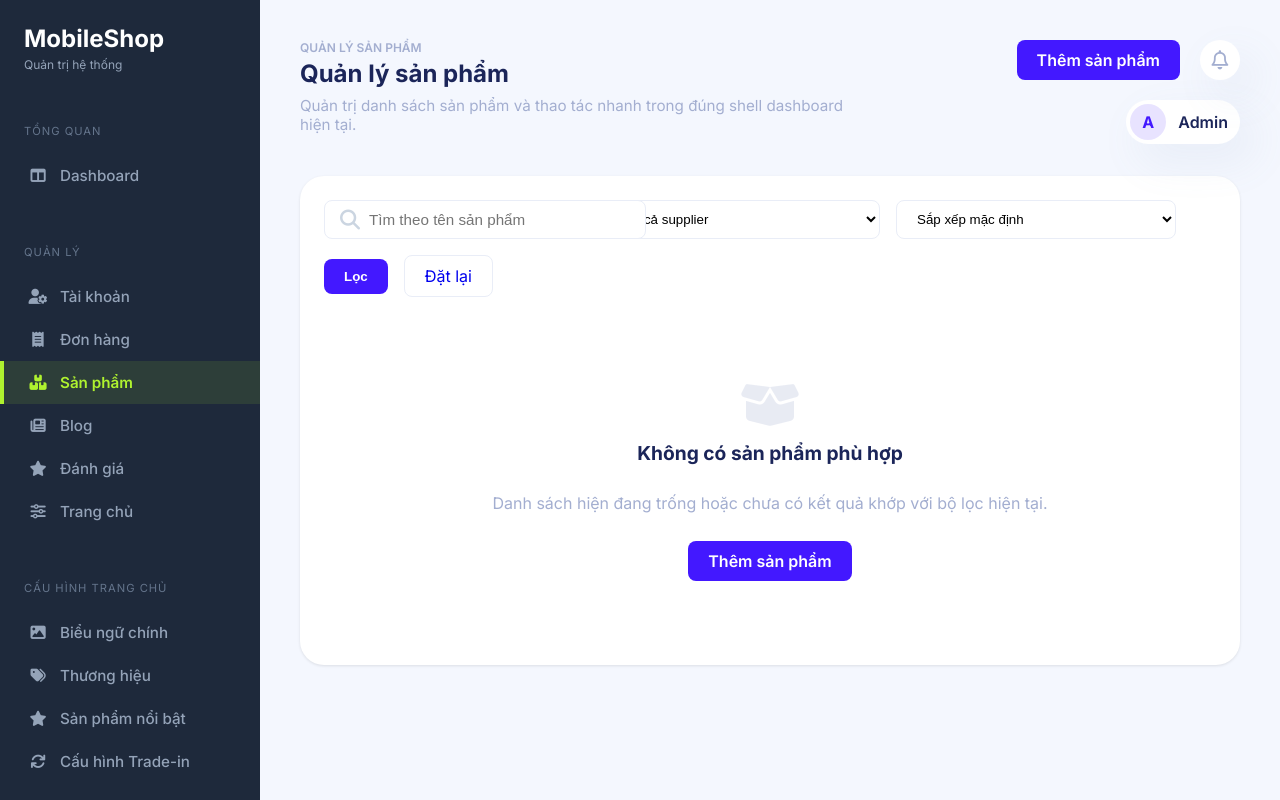
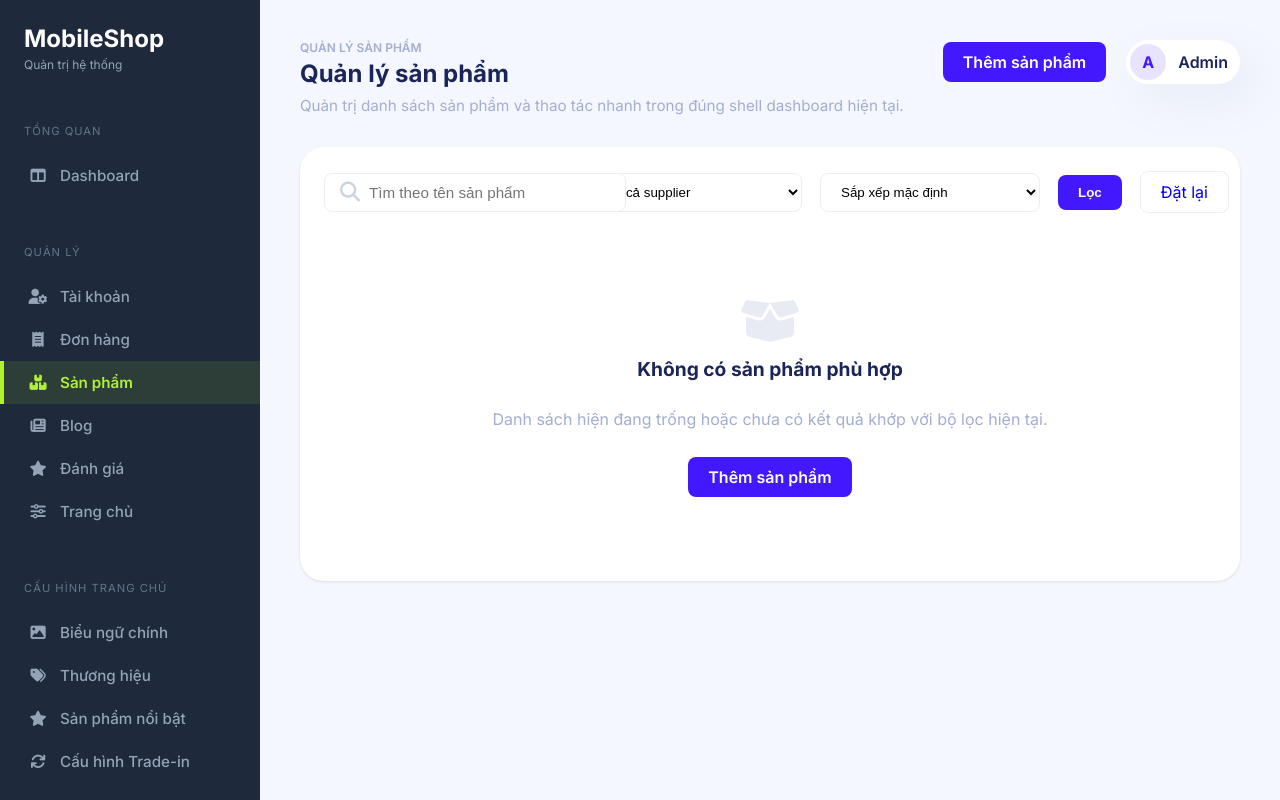
Before and after one commit to cuongnmhe181490/MobileShop_SWP391, a Java web app: page /product-image in a window 1280 px wide. Run offline with Tomcat 11, a stand-in JSP engine, Linux system fonts and the light colour scheme; data that the repository does not hold is empty; database files in the repository are not loaded.

Commit message:
fix admin product layout and storefront session behavior

```diff
--- a/nbproject/private/private.properties
+++ b/nbproject/private/private.properties
@@ -1,7 +1,7 @@
-deploy.ant.properties.file=C:\\Users\\Admin\\AppData\\Roaming\\NetBeans\\17\\tomcat101.properties
+deploy.ant.properties.file=C:\\Users\\Nguyen Cuong\\AppData\\Roaming\\NetBeans\\17\\tomcat101.properties
 j2ee.server.home=C:/Program Files/Apache Software Foundation/Tomcat 10.1
 j2ee.server.instance=tomcat101:home=C:\\Program Files\\Apache Software Foundation\\Tomcat 10.1
 javac.debug=true
 javadoc.preview=true
 selected.browser=default
-user.properties.file=C:\\Users\\Admin\\AppData\\Roaming\\NetBeans\\17\\build.properties
+user.properties.file=C:\\Users\\Nguyen Cuong\\AppData\\Roaming\\NetBeans\\17\\build.properties
--- a/src/java/config/DBContext.java
+++ b/src/java/config/DBContext.java
@@ -12,7 +12,7 @@
     if (instance == null || instance.trim().isEmpty()) {
         url = "jdbc:sqlserver://" + serverName + ":" + portNumber + ";databaseName=" + dbName;
     } else {
-        url = "jdbc:sqlserver://" + serverName + ":" + portNumber + "\\" + instance + ";databaseName=" + dbName;
+        url = "jdbc:sqlserver://" + serverName + "\\" + instance + ":" + portNumber + ";databaseName=" + dbName;
     }
     // Thêm dấu ; đảm bảo ngăn cách các tham số
     url += ";encrypt=true;trustServerCertificate=true;loginTimeout=30;";
@@ -22,12 +22,12 @@
 }
 
     private final String serverName = readSetting("DB_SERVER", "localhost");
-    private final String dbName = readSetting("DB_NAME", "MOBILESHOP_DEM08"
+    private final String dbName = readSetting("DB_NAME", "MOBILESHOP_DEM05"
             + "");
     private final String portNumber = readSetting("DB_PORT", "1433");
     private final String instance = readSetting("DB_INSTANCE", "");
     private final String userID = readSetting("DB_USER", "sa");
-    private final String password = readSetting("DB_PASSWORD", "diep1611");
+    private final String password = readSetting("DB_PASSWORD", "sa");
 
     private String readSetting(String key, String defaultValue) {
         String value = System.getenv(key);
--- a/web/WEB-INF/jspf/storefront/header.jspf
+++ b/web/WEB-INF/jspf/storefront/header.jspf
@@ -23,7 +23,6 @@
         </nav>
 
         <div class="store-actions">
-            <a class="pill-link" href="${ctx}/product">Tìm</a>
             <a class="pill-link pill-link--cart" href="${ctx}/cart">Giỏ hàng <span class="cart-badge">${cartSize}</span></a>
             <c:if test="${sessionScope.acc != null}">
                 <a class="pill-link" href="${ctx}/profile" style="text-decoration: none;">${sessionScope.acc.name}</a>
--- a/web/admin/editProduct.jsp
+++ b/web/admin/editProduct.jsp
@@ -73,7 +73,6 @@
                 </div>
                 <div class="header-actions">
                     <a href="${ctx}/admin/products" class="btn-outline" style="text-decoration: none;">Quay lại</a>
-                    <div class="notification"><i class="fa-regular fa-bell"></i></div>
                     <div class="user-profile">
                         <div class="avatar">${sessionScope.acc != null ? sessionScope.acc.name.substring(0,1).toUpperCase() : "A"}</div>
                         <span style="font-weight: 600;">${sessionScope.acc != null ? sessionScope.acc.name : "Admin"}</span>
--- a/web/admin/product-manage.jsp
+++ b/web/admin/product-manage.jsp
@@ -72,7 +72,6 @@
                 </div>
                 <div class="header-actions">
                     <a href="${pageContext.request.contextPath}/admin/products?service=addProduct" class="btn-primary" style="text-decoration: none;">Thêm sản phẩm</a>
-                    <div class="notification"><i class="fa-regular fa-bell"></i></div>
                     <div class="user-profile">
                         <div class="avatar">${sessionScope.acc != null ? sessionScope.acc.name.substring(0,1).toUpperCase() : "A"}</div>
                         <span style="font-weight: 600;">${sessionScope.acc != null ? sessionScope.acc.name : "Admin"}</span>
--- a/web/css/admin-custom.css
+++ b/web/css/admin-custom.css
@@ -319,16 +319,16 @@
 
 .product-filter-bar {
     display: flex;
-    flex-wrap: wrap;
+    flex-wrap: nowrap;
     align-items: center;
-    gap: 16px;
+    gap: 18px;
 }
 
 .product-search-wrap {
     position: relative;
-    flex: 0 1 260px;
-    min-width: 220px;
-    max-width: 360px;
+    flex: 0 0 240px;
+    min-width: 240px;
+    max-width: 240px;
 }
 
 .product-search-wrap i {
@@ -350,13 +350,17 @@
 }
 
 .product-filter-select {
-    flex: 0 0 280px;
-    min-width: 280px;
+    flex: 0 0 220px;
+    min-width: 220px;
 }
 
 .product-filter-bar .btn-primary,
 .product-filter-bar .btn-outline {
     flex: 0 0 auto;
+}
+
+.product-filter-bar > * {
+    min-width: 0;
 }
 
 .product-admin-table th {
@@ -398,18 +402,20 @@
 
 .product-action-group {
     display: flex;
-    flex-wrap: wrap;
+    flex-wrap: nowrap;
     gap: 8px;
     justify-content: flex-end;
+    align-items: center;
 }
 
 .product-action-btn {
-    min-width: 64px;
-    padding: 8px 14px;
+    min-width: 52px;
+    padding: 8px 12px;
     border-radius: 16px;
     font-size: 0.9rem;
     text-align: center;
     text-decoration: none;
+    white-space: nowrap;
 }
 
 .product-action-btn--danger {
```
Also changed, not shown: nbproject/private/private.xml (+12 -14 lines), src/java/controller/auth/LogoutControl.java (+5 -3 lines).
